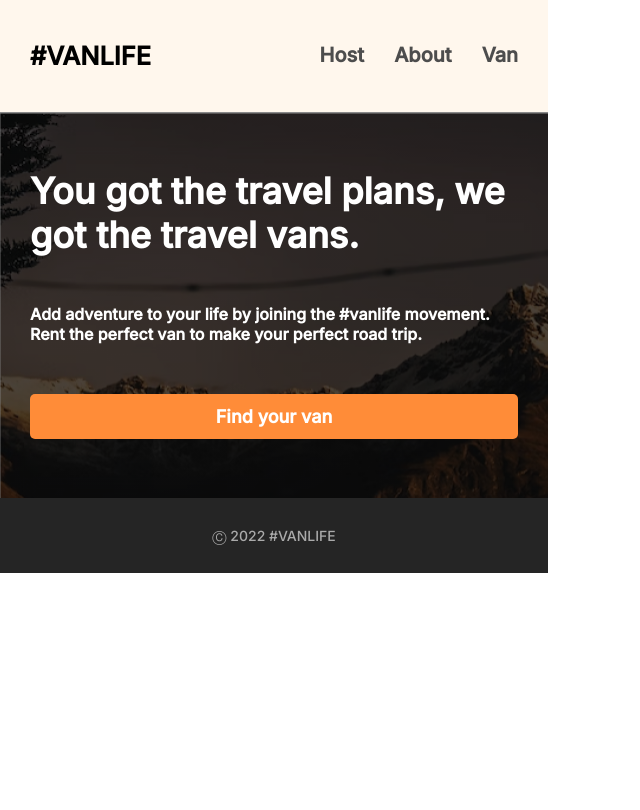
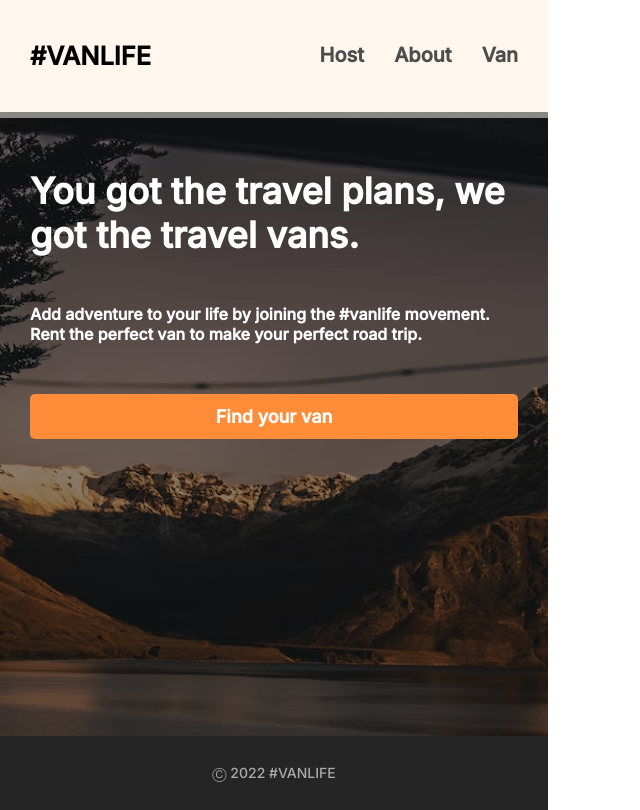
Before and after one commit to Yagnikl21/VanLife, a React (Create React App) app: page / in a window 1280 px wide. Shown: the whole page, without its empty margins (0-640 px from the left). Built offline with nearby package versions, Linux system fonts and the light colour scheme.

Commit message:
Footer Problem

```diff
--- a/src/Components/Footer/Footer.scss
+++ b/src/Components/Footer/Footer.scss
@@ -1,4 +1,5 @@
 .Footer {
+    margin-top: auto;
     width: 548.15px;
     height: 74.75px;
     background-color: #252525;
--- a/src/Components/LayOut/Layout.js
+++ b/src/Components/LayOut/Layout.js
@@ -8,7 +8,7 @@ export default function Layout() {
     <div className="wrapper">
         <Navbar />
         <Outlet />
-        <Footer />
+        <Footer className="fotter" />
     </div>
   )
 }
--- a/src/Components/LayOut/Layout.scss
+++ b/src/Components/LayOut/Layout.scss
@@ -0,0 +1,6 @@
+.wrapper {
+    display: flex;
+    flex-direction: column;
+    min-height: 100vh;
+    background-color: #FFF7ED;
+}
--- a/src/Page/Home/Home.scss
+++ b/src/Page/Home/Home.scss
@@ -1,7 +1,7 @@
 .homepage {
-  background: linear-gradient(0deg, rgba(0, 0, 0, 0.46), rgba(0, 0, 0, 0.46)), url(image.png);
+  background: linear-gradient(0deg, rgba(0, 0, 0, 0.46), rgba(0, 0, 0, 0.46)), url(LongImage.png);
   width: 548.15px;
-  height: 386.7px;
+  height :78vh;
   background-repeat: no-repeat;
 
   .container {
```
Also changed, not shown: src/Page/Home/LongImage.png (added).
